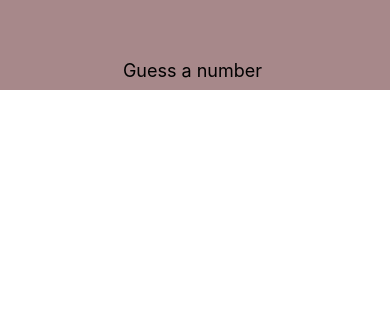
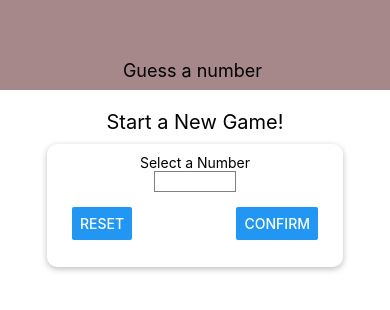
Before and after one commit to footios/3-rn-complete-guide-guess-number, a React Native app: screen / in a window 390 px wide. Shown: the top 310 px of the page. Built offline with nearby package versions, Linux system fonts and the light colour scheme.

Commit message:
StartGameScreen added

```diff
--- a/App.js
+++ b/App.js
@@ -1,12 +1,14 @@
 import React from 'react';
 import { StyleSheet, View } from 'react-native';
 
-import Header from './components/Header'
+import Header from './components/Header';
+import StartGameScreen from './screens/StartGameScreen';
 
 export default function App() {
   return (
     <View style={styles.screen}>
       <Header title='Guess a number ' />
+      <StartGameScreen />
     </View>
   );
 }
--- /dev/null
+++ b/screens/StartGameScreen.js
@@ -0,0 +1,56 @@
+import React from 'react'
+import { View, StyleSheet, Text, TextInput, Button } from 'react-native';
+
+const StartGameScreen = props => {
+    return (
+        <View style={styles.screen} >
+            <Text style={styles.title} >Start a New Game!</Text>
+            <View style={styles.inputContainer} >
+                <Text>Select a Number</Text>
+                <TextInput style={{fontSize: 18, borderColor: 'gray', width: '30%', height: '20%', borderWidth: 1}} />
+                <View style={styles.buttonContainer} >
+                    <Button title='Reset' onPress={() => {}} />
+                    <Button title='Confirm' onPress={() => {}} />
+                </View>
+            </View>
+        </View>
+    )
+}
+
+const styles = StyleSheet.create({
+    screen: {
+        flex: 1,
+        padding: 10,
+        alignItems: 'center',
+    },
+    title: {
+        fontSize: 20,
+        marginVertical: 10,
+    },
+    inputContainer: {
+        width: 300,
+        maxWidth: '80%',
+        alignItems: 'center',
+        shadowColor: 'black',
+        shadowOffset: {
+            width: 0, height: 2
+        },
+        shadowRadius: 6,
+        shadowOpacity: 0.26,
+        backgroundColor: 'white',
+        // elevation (android) uses the default from material design
+        elevation: 5,
+        padding: 10,
+        borderRadius: 10,
+        // target individual corners with borderBottomLeftRadius etc.
+    },
+    buttonContainer: {
+        flexDirection: 'row',
+        width: '100%',
+        justifyContent: 'space-between',
+        padding: 15
+    }
+
+})
+
+export default StartGameScreen;
```
Also changed, not shown: Template.js (added, +14 -0 lines).
